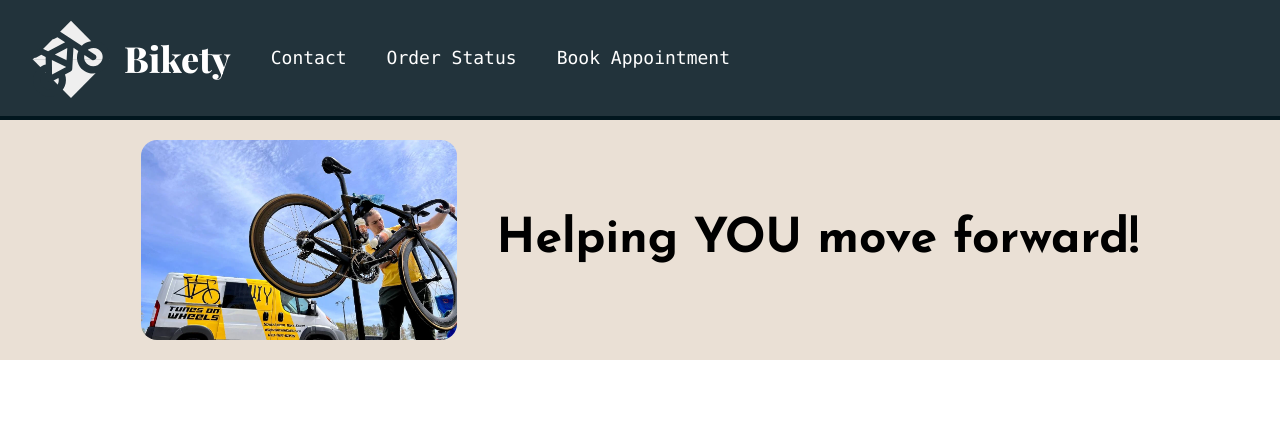
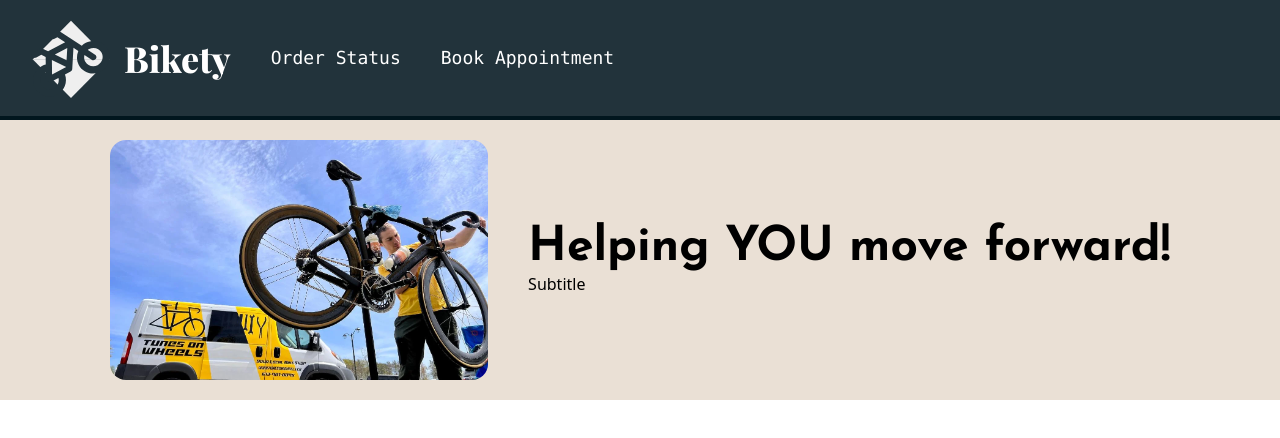
Before and after one commit to Jad-Kreit29/Bike-Repair-Site, a React (Vite) app: page / in a window 1280 px wide. Shown: the top 438 px of the page. Built offline with nearby package versions, Linux system fonts and the light colour scheme; a web font is replaced by a local one.

Commit message:
Made a few more edits

```diff
--- a/src/App.jsx
+++ b/src/App.jsx
@@ -15,7 +15,6 @@ const router = createBrowserRouter(
       <Route index element={<Homepage />} />
       <Route path='/status' element={<OrderStatusPage />} />
       <Route path='/appointment_book' element={<AppointmentPage />}  />
-
 
     </Route>
 
--- a/src/components/NavBar.jsx
+++ b/src/components/NavBar.jsx
@@ -16,8 +16,6 @@ const NavBar = () => {
 
           </NavLink>
 
-          <NavLink to='/contact'>Contact</NavLink>
-
           <NavLink to='/status'>Order Status</NavLink>
 
           <NavLink to='/appointment_book'>Book Appointment</NavLink>
--- a/src/pages/Homepage.jsx
+++ b/src/pages/Homepage.jsx
@@ -8,14 +8,14 @@ const Homepage = () => {
 
       <div className='flex justify-center items-center space-x-4 py-5'>
 
-        <img src={RepairImage} className='h-50 rounded-2xl'/>
+        <img src={RepairImage} className='h-60 rounded-2xl'/>
 
         <div className='ml-6'>
 
           <h1 className='flex font-josefin text-5xl font-extrabold'>Helping YOU move forward!</h1>
+          <p>Subtitle</p>
 
         </div>
-
 
       </div>
 
```
